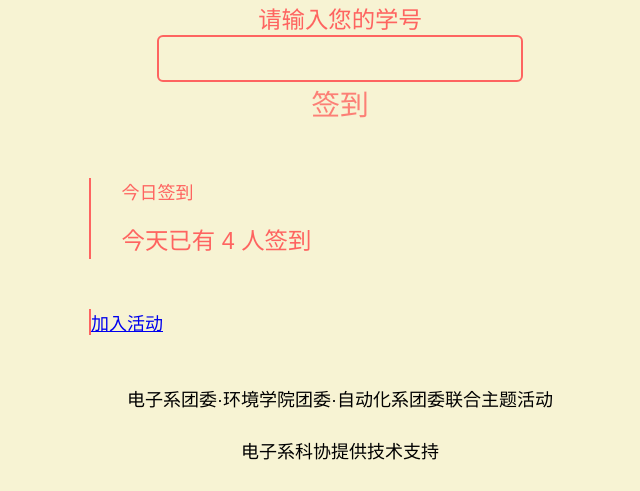
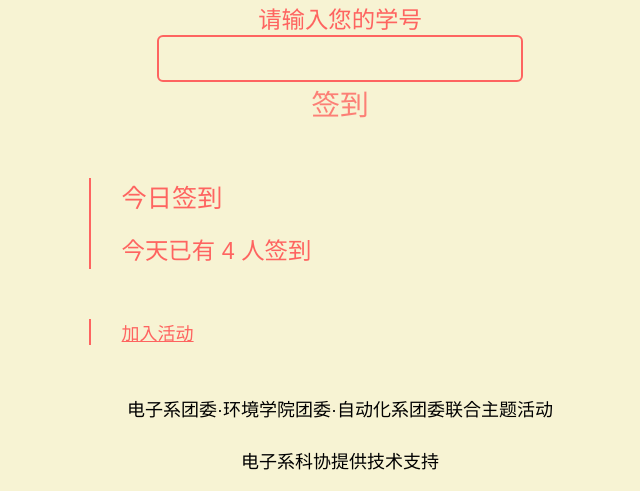
Before and after one commit to ClumsyLee/small-target, a Django app: page / in a window 1280 px wide. Shown: the part 599-1090 px from the top of the page, without its empty margins (300-940 px from the left). Before the commit the page ends 1059 px from the top, so only its background shows below. Run offline with Django 3.2, Linux system fonts and the light colour scheme; data comes from the database, SQL or seed files in the repository.

Commit message:
Update style.css

```diff
--- a/checkin/static/css/style.css
+++ b/checkin/static/css/style.css
@@ -188,7 +188,7 @@ div.join{
     border-left: 2px solid rgb(254,100,96);
     height: auto;
 }
-div.regist > p{
+div.join > a{
     font-size: 1rem;
     color: inherit;
     margin-left: 1.7rem;
```
